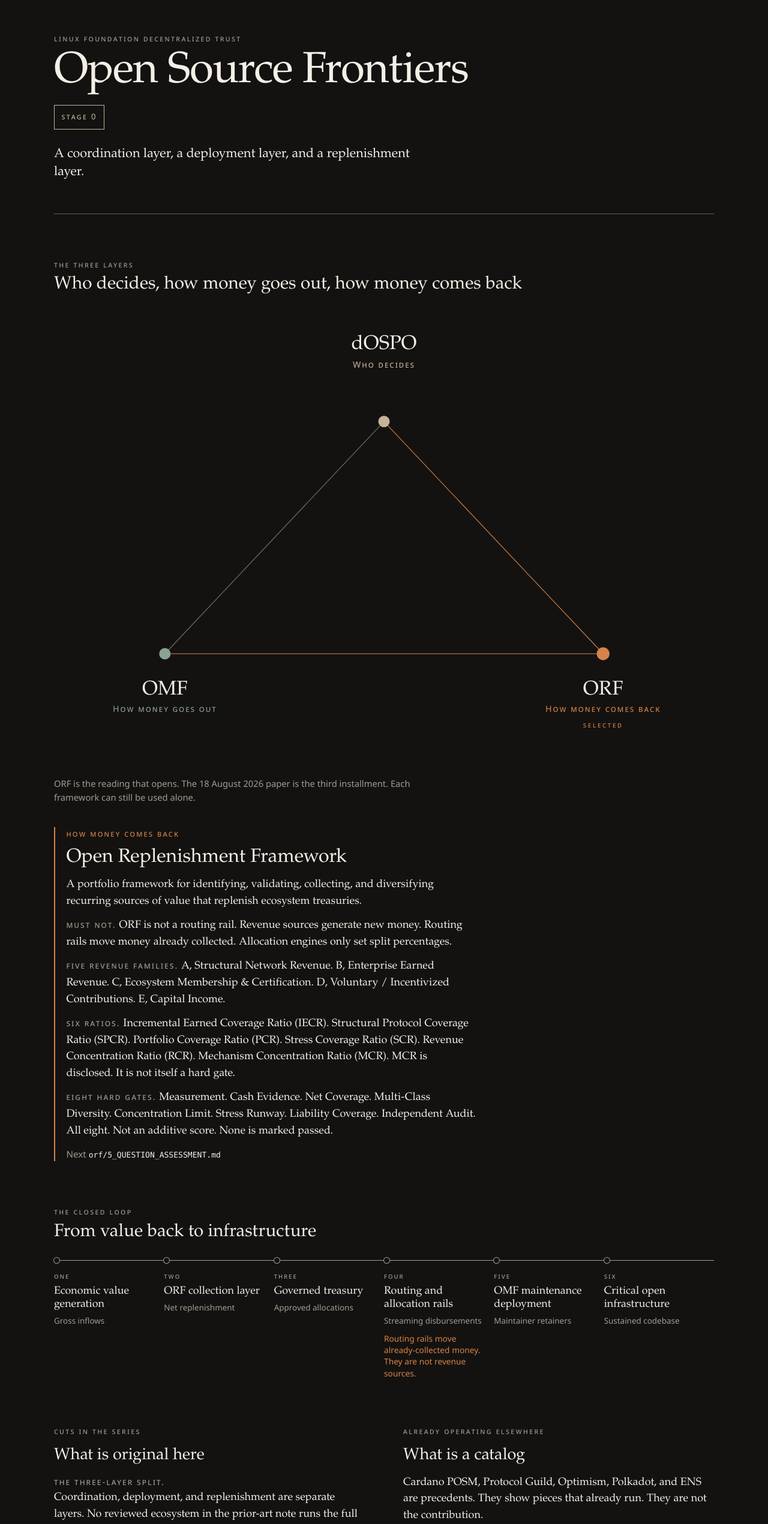
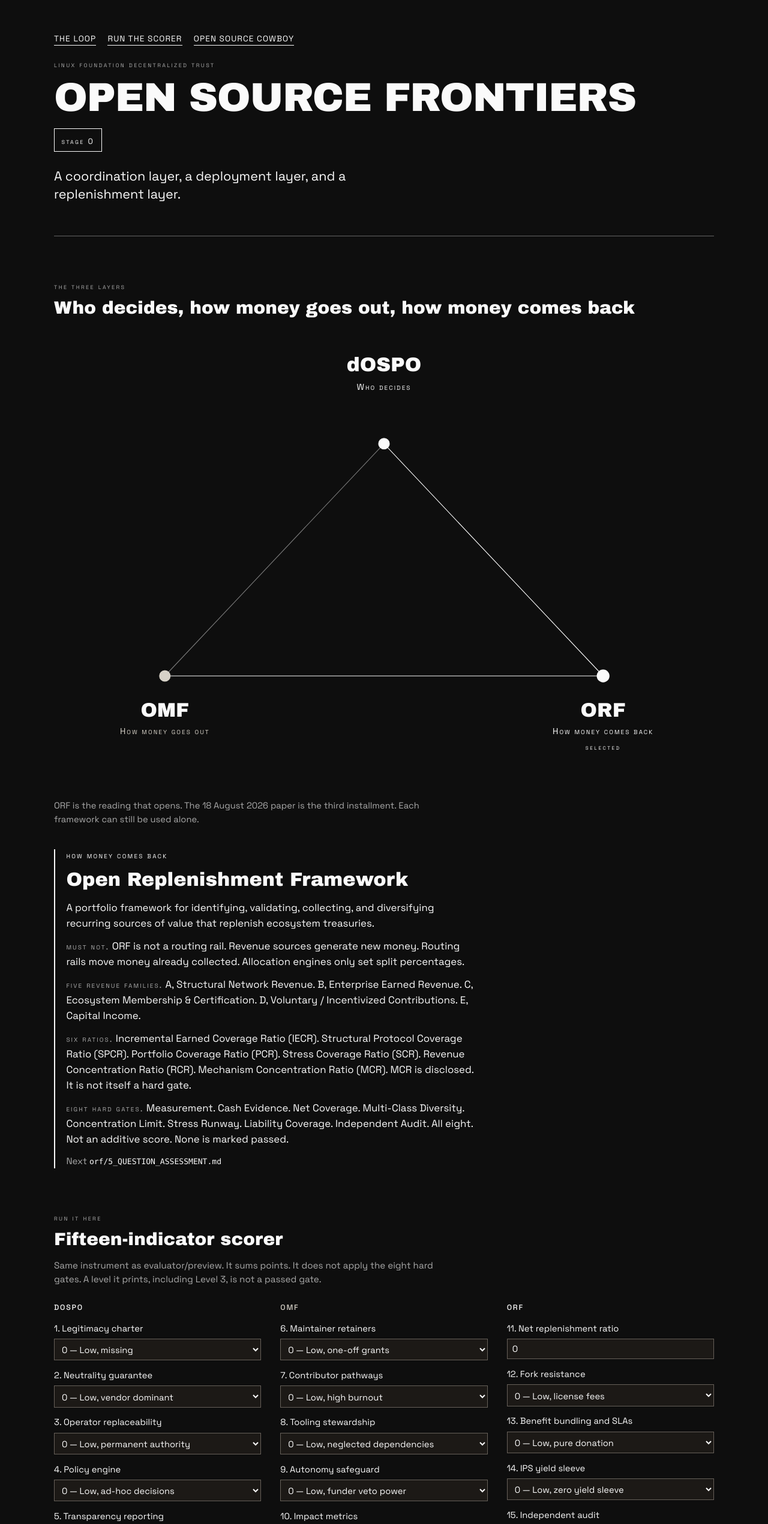
Before and after one commit to LF-Decentralized-Trust-labs/os-frontiers, a plain HTML site: page docs/index.html in a window 1280 px wide. Shown: the part 20-2561 px from the top of the page at 60% size. Drawn offline with Linux system fonts and the light colour scheme.

Commit message:
Restyle the Pages site to the Open Source Cowboy type and surface the scorer.
The scorer moves above the loop, the README links the live page and the scorer anchor, and the type matches the cowboy site: Archivo Black and Space Grotesk on near-black.

Signed-off-by: Christian Taylor <106095851+ThatGuyLLC@users.noreply.github.com>

```diff
--- a/docs/index.html
+++ b/docs/index.html
@@ -3,24 +3,27 @@
 <head>
 <meta charset="utf-8">
 <meta name="viewport" content="width=device-width, initial-scale=1">
+<link rel="preconnect" href="https://fonts.googleapis.com">
+<link rel="preconnect" href="https://fonts.gstatic.com" crossorigin>
+<link href="https://fonts.googleapis.com/css2?family=Archivo+Black&family=Space+Grotesk:wght@400;500;600&display=swap" rel="stylesheet">
 <title>Open Source Frontiers — Stage 0</title>
 <style>
   :root {
-    --bg: #141210;
-    --text: #f4efe6;
-    --muted: #a39b90;
-    --copper: #d4844a;
-    --sage: #8aa392;
-    --clay: #c4b49a;
-    --serif: "Iowan Old Style", Palatino, Georgia, serif;
-    --sans: "Segoe UI", system-ui, sans-serif;
+    --bg: #0e0e0e;
+    --text: #fafafa;
+    --muted: #a9a9a9;
+    --copper: #fafafa;
+    --sage: #d7d2c8;
+    --clay: #fafafa;
+    --serif: "Archivo Black", "Arial Black", sans-serif;
+    --sans: "Space Grotesk", "Segoe UI", system-ui, sans-serif;
     --mono: ui-monospace, "Cascadia Mono", "Segoe UI Mono", Menlo, Consolas, monospace;
   }
   * { box-sizing: border-box; }
   html, body { margin: 0; background: var(--bg); color: var(--text); }
   body {
-    font-family: var(--serif);
-    font-size: 1.125rem;
+    font-family: var(--sans);
+    font-size: 1.05rem;
     line-height: 1.55;
     padding: 0 1.35rem;
   }
@@ -40,8 +43,9 @@
   }
   h1 {
     font-family: var(--serif);
-    font-weight: 500;
-    font-size: clamp(2.7rem, 6.4vw, 4.55rem);
+    font-weight: 400;
+    font-size: clamp(2.4rem, 6vw, 4.2rem);
+    text-transform: uppercase;
     line-height: 0.98;
     letter-spacing: -0.02em;
     margin: 0.7rem 0 1.15rem;
@@ -327,6 +331,9 @@
   @media (max-width: 800px) {
     .eval-grid, .scores { grid-template-columns: 1fr; }
   }
+
+  .jump { display: flex; gap: 1.2rem; flex-wrap: wrap; margin: 0 0 1.4rem; }
+  .jump a { font-family: var(--sans); font-size: 0.85rem; letter-spacing: 0.08em; text-transform: uppercase; color: var(--text); text-decoration: none; border-bottom: 1px solid var(--text); }
 </style>
 </head>
 <body>
@@ -338,6 +345,12 @@ The briefing line "these distribute; they never collect" is not in that file. Th
 Gate names are the numbered list in orf/GOVERNANCE_RULES.md, not the shorter table headers and not the threshold arithmetic.
 -->
 <main class="sheet">
+<nav class="jump" aria-label="On this page">
+    <a href="#triangle">The loop</a>
+    <a href="#evaluator">Run the scorer</a>
+    <a href="https://www.opensourcecowboy.com/">Open Source Cowboy</a>
+  </nav>
+
   <header>
     <p class="kicker">Linux Foundation Decentralized Trust</p>
     <h1>Open Source Frontiers</h1>
@@ -423,79 +436,6 @@ Gate names are the numbered list in orf/GOVERNANCE_RULES.md, not the shorter tab
       </article>
     </div>
   </section>
-
-  <section aria-labelledby="loop-heading">
-    <p class="kicker">The closed loop</p>
-    <h2 id="loop-heading">From value back to infrastructure</h2>
-    <ol class="loop">
-      <li>
-        <span class="idx">One</span>
-        <span class="st">Economic value generation</span>
-        <span class="quiet">Gross inflows</span>
-      </li>
-      <li>
-        <span class="idx">Two</span>
-        <span class="st">ORF collection layer</span>
-        <span class="quiet">Net replenishment</span>
-      </li>
-      <li>
-        <span class="idx">Three</span>
-        <span class="st">Governed treasury</span>
-        <span class="quiet">Approved allocations</span>
-      </li>
-      <li>
-        <span class="idx">Four</span>
-        <span class="st">Routing and allocation rails</span>
-        <span class="quiet">Streaming disbursements</span>
-        <span class="note">Routing rails move already-collected money. They are not revenue sources.</span>
-      </li>
-      <li>
-        <span class="idx">Five</span>
-        <span class="st">OMF maintenance deployment</span>
-        <span class="quiet">Maintainer retainers</span>
-      </li>
-      <li>
-        <span class="idx">Six</span>
-        <span class="st">Critical open infrastructure</span>
-        <span class="quiet">Sustained codebase</span>
-      </li>
-    </ol>
-  </section>
-
-  <section aria-labelledby="cut-heading">
-    <div class="pair">
-      <div>
-        <p class="kicker">Cuts in the series</p>
-        <h2 id="cut-heading">What is original here</h2>
-        <p><span class="tag">The three-layer split.</span> Coordination, deployment, and replenishment are separate layers. No reviewed ecosystem in the prior-art note runs the full loop under these names with that separation.</p>
-        <p><span class="tag">Routing is not revenue.</span> A routing rail moves money that was already collected. Drips and Superfluid are rails. They are not a revenue family.</p>
-        <p><span class="tag">P-scale versus D-scale.</span> External precedent, P0–P5, is how mature a mechanism is where it already operates. Local deployment, D0–D5, is what this ecosystem has shown with its own receipts. A P4 elsewhere can still be D0 here.</p>
-        <p><span class="tag">The hard gates.</span> Self-sustaining is not a sum of points. The eight names above all have to hold. The lab has marked none of them passed.</p>
-        <p><span class="tag">Non-powers.</span> Coordination is not control. An operator that can determine outcomes, withhold support without published criteria, shape the agenda, or persist because nobody stopped it has left the design.</p>
-      </div>
-      <div>
-        <p class="kicker">Already operating elsewhere</p>
-        <h2>What is a catalog</h2>
-        <p>Cardano POSM, Protocol Guild, Optimism, Polkadot, and ENS are precedents. They show pieces that already run. They are not the contribution.</p>
-        <p>The catalog is there so a mechanism can be named, rated on the two scales, and kept distinct from a revenue source. Reading a precedent is not the same as having local receipts.</p>
-      </div>
-    </div>
-    <p class="reader">A reader who starts at README.md, whitepapers/orf-v1.0.pdf, whitepapers/ORF_ERRATA.md, and orf/GOVERNANCE_RULES.md can adopt a piece. A reader who starts at docs/PRIOR_ART_AND_COMPETITIVE_ANALYSIS.md or the evaluator sample pass will pick up claims docs/EVIDENCE_REGISTER.md does not support.</p>
-  </section>
-
-  <section aria-labelledby="place-heading">
-    <p class="kicker">Placement</p>
-    <h2 id="place-heading">What kind of file this is</h2>
-    <ul class="place">
-      <li><span class="where">whitepapers</span><span class="role">papers</span></li>
-      <li><span class="where">dospo / omf / orf</span><span class="role">kits</span></li>
-      <li><span class="where">docs</span><span class="role">evidence</span></li>
-      <li><span class="where">docs/precedents</span><span class="role">case studies of other programs</span></li>
-      <li><span class="where">pitch</span><span class="role">the ask</span></li>
-      <li><span class="where">this page</span><span class="role">the 15-indicator preview scorer, not the eight gates</span></li>
-    </ul>
-  </section>
-
 
   <section id="evaluator" aria-labelledby="eval-heading">
     <p class="kicker">Run it here</p>
@@ -623,6 +563,80 @@ Gate names are the numbered list in orf/GOVERNANCE_RULES.md, not the shorter tab
     <p class="warn">Indicator 11 is scored from the ratio you type: 5 points at 1.0 or above, 3 points at 0.20 or above, otherwise 0. Level 3 also requires that ratio at 1.0 or above. None of that is a gate.</p>
   </section>
 
+
+  <section aria-labelledby="loop-heading">
+    <p class="kicker">The closed loop</p>
+    <h2 id="loop-heading">From value back to infrastructure</h2>
+    <ol class="loop">
+      <li>
+        <span class="idx">One</span>
+        <span class="st">Economic value generation</span>
+        <span class="quiet">Gross inflows</span>
+      </li>
+      <li>
+        <span class="idx">Two</span>
+        <span class="st">ORF collection layer</span>
+        <span class="quiet">Net replenishment</span>
+      </li>
+      <li>
+        <span class="idx">Three</span>
+        <span class="st">Governed treasury</span>
+        <span class="quiet">Approved allocations</span>
+      </li>
+      <li>
+        <span class="idx">Four</span>
+        <span class="st">Routing and allocation rails</span>
+        <span class="quiet">Streaming disbursements</span>
+        <span class="note">Routing rails move already-collected money. They are not revenue sources.</span>
+      </li>
+      <li>
+        <span class="idx">Five</span>
+        <span class="st">OMF maintenance deployment</span>
+        <span class="quiet">Maintainer retainers</span>
+      </li>
+      <li>
+        <span class="idx">Six</span>
+        <span class="st">Critical open infrastructure</span>
+        <span class="quiet">Sustained codebase</span>
+      </li>
+    </ol>
+  </section>
+
+  <section aria-labelledby="cut-heading">
+    <div class="pair">
+      <div>
+        <p class="kicker">Cuts in the series</p>
+        <h2 id="cut-heading">What is original here</h2>
+        <p><span class="tag">The three-layer split.</span> Coordination, deployment, and replenishment are separate layers. No reviewed ecosystem in the prior-art note runs the full loop under these names with that separation.</p>
+        <p><span class="tag">Routing is not revenue.</span> A routing rail moves money that was already collected. Drips and Superfluid are rails. They are not a revenue family.</p>
+        <p><span class="tag">P-scale versus D-scale.</span> External precedent, P0–P5, is how mature a mechanism is where it already operates. Local deployment, D0–D5, is what this ecosystem has shown with its own receipts. A P4 elsewhere can still be D0 here.</p>
+        <p><span class="tag">The hard gates.</span> Self-sustaining is not a sum of points. The eight names above all have to hold. The lab has marked none of them passed.</p>
+        <p><span class="tag">Non-powers.</span> Coordination is not control. An operator that can determine outcomes, withhold support without published criteria, shape the agenda, or persist because nobody stopped it has left the design.</p>
+      </div>
+      <div>
+        <p class="kicker">Already operating elsewhere</p>
+        <h2>What is a catalog</h2>
+        <p>Cardano POSM, Protocol Guild, Optimism, Polkadot, and ENS are precedents. They show pieces that already run. They are not the contribution.</p>
+        <p>The catalog is there so a mechanism can be named, rated on the two scales, and kept distinct from a revenue source. Reading a precedent is not the same as having local receipts.</p>
+      </div>
+    </div>
+    <p class="reader">A reader who starts at README.md, whitepapers/orf-v1.0.pdf, whitepapers/ORF_ERRATA.md, and orf/GOVERNANCE_RULES.md can adopt a piece. A reader who starts at docs/PRIOR_ART_AND_COMPETITIVE_ANALYSIS.md or the evaluator sample pass will pick up claims docs/EVIDENCE_REGISTER.md does not support.</p>
+  </section>
+
+  <section aria-labelledby="place-heading">
+    <p class="kicker">Placement</p>
+    <h2 id="place-heading">What kind of file this is</h2>
+    <ul class="place">
+      <li><span class="where">whitepapers</span><span class="role">papers</span></li>
+      <li><span class="where">dospo / omf / orf</span><span class="role">kits</span></li>
+      <li><span class="where">docs</span><span class="role">evidence</span></li>
+      <li><span class="where">docs/precedents</span><span class="role">case studies of other programs</span></li>
+      <li><span class="where">pitch</span><span class="role">the ask</span></li>
+      <li><span class="where">this page</span><span class="role">the 15-indicator preview scorer, not the eight gates</span></li>
+    </ul>
+  </section>
+
+
   <footer>
     <p class="kicker">Stage 0</p>
     <p>No gate has passed. The evaluator sample’s PASSED line is a hypothetical. It does not pass a gate.</p>
```
Also changed, not shown: README.md.
